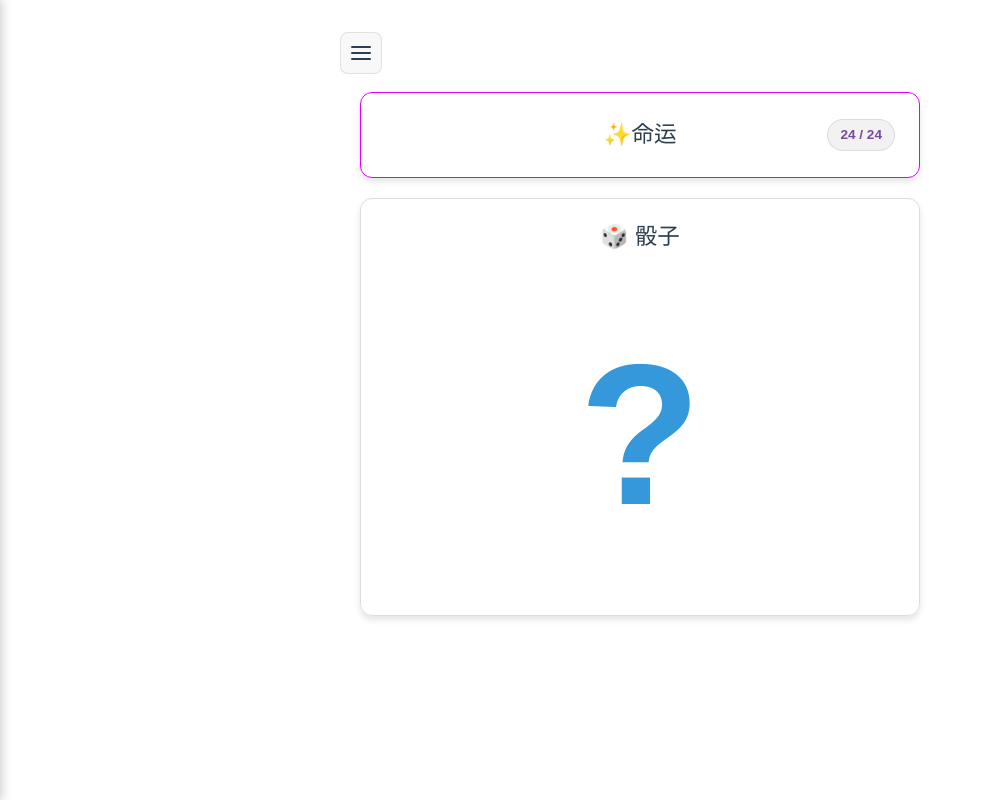
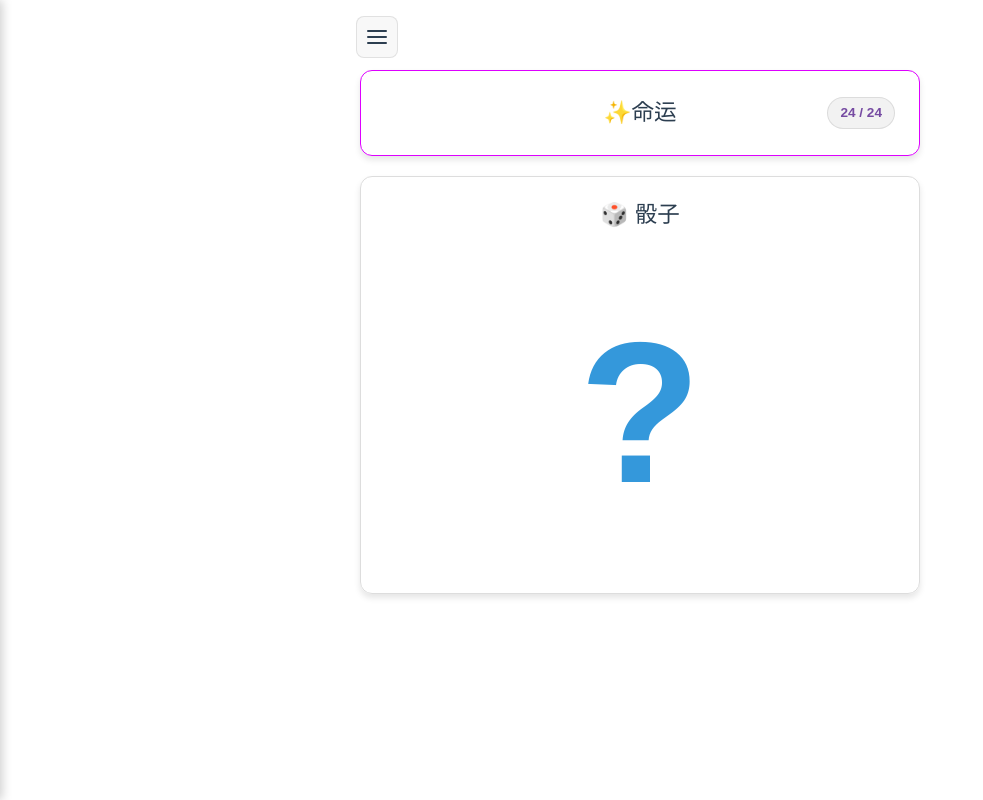
Before and after one commit to Volyyig/Dice, a Vue app: page / in a window 1280 px wide. Shown: the whole page, without its empty margins (0-983 px from the left). Built offline with nearby package versions, Linux system fonts and the light colour scheme.

Commit message:
style: 调整#app组件边距以及设置按钮边距，使得在小屏幕中更美观

```diff
--- a/src/App.vue
+++ b/src/App.vue
@@ -95,14 +95,14 @@ watch(history, (newHistory) => {
   gap: 20px;
   margin: auto;
   max-width: 600px;
-  padding: 60px 20px 20px 20px; /* Added top padding for menu button */
+  padding: 70px 20px 20px 20px; /* Added top padding for menu button */
   position: relative;
 }
 
 .menu-btn {
   position: absolute;
-  top: 0px;
-  left: 0px;
+  top: 1rem;
+  left: 1rem;
   background: var(--color-background-soft);
   border: 1px solid var(--color-border);
   border-radius: 8px;
--- a/src/assets/main.css
+++ b/src/assets/main.css
@@ -6,7 +6,7 @@
   /* 设置容器水平居中 */
   margin: 0 auto;
   /* 设置容器内边距为2rem，提供内容与边界的间距 */
-  padding: 2rem;
+  /* padding: 1rem; */
   /* 设置字体粗细为正常 */
   font-weight: normal;
   /* 禁止文本被选中 */
```
